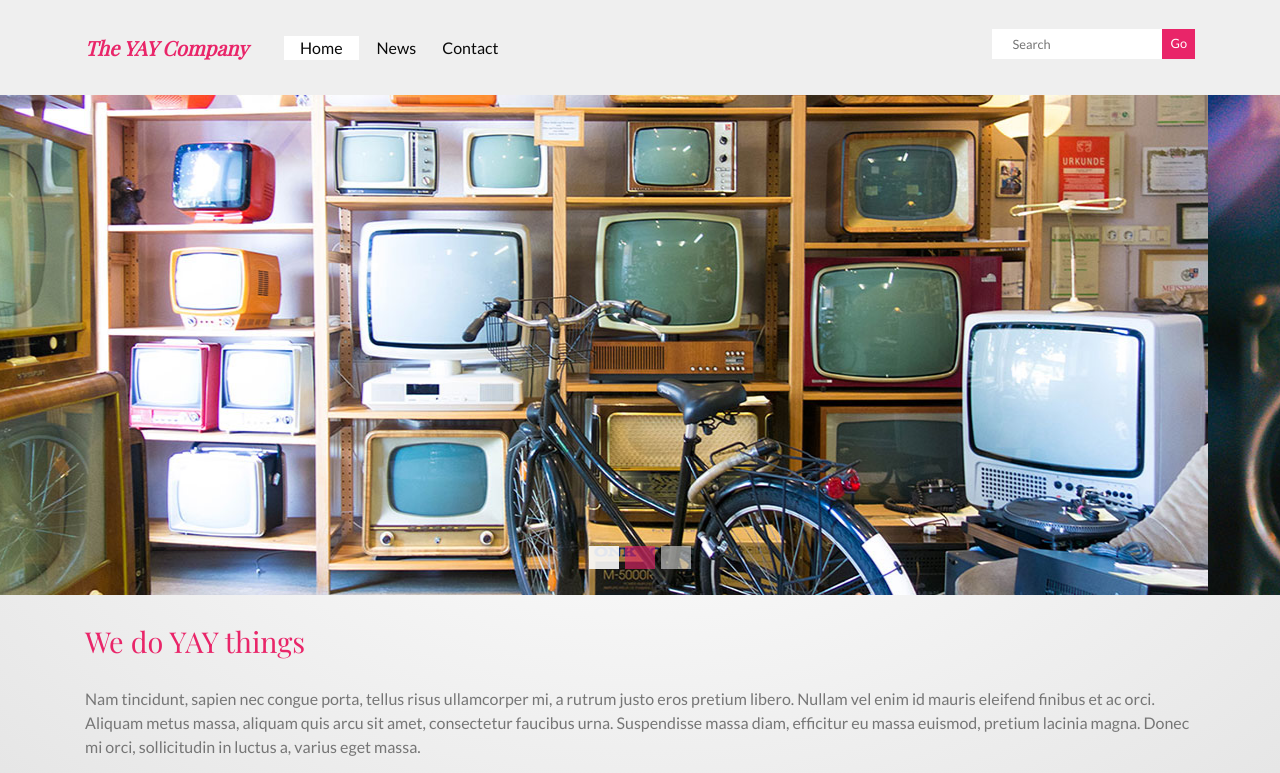
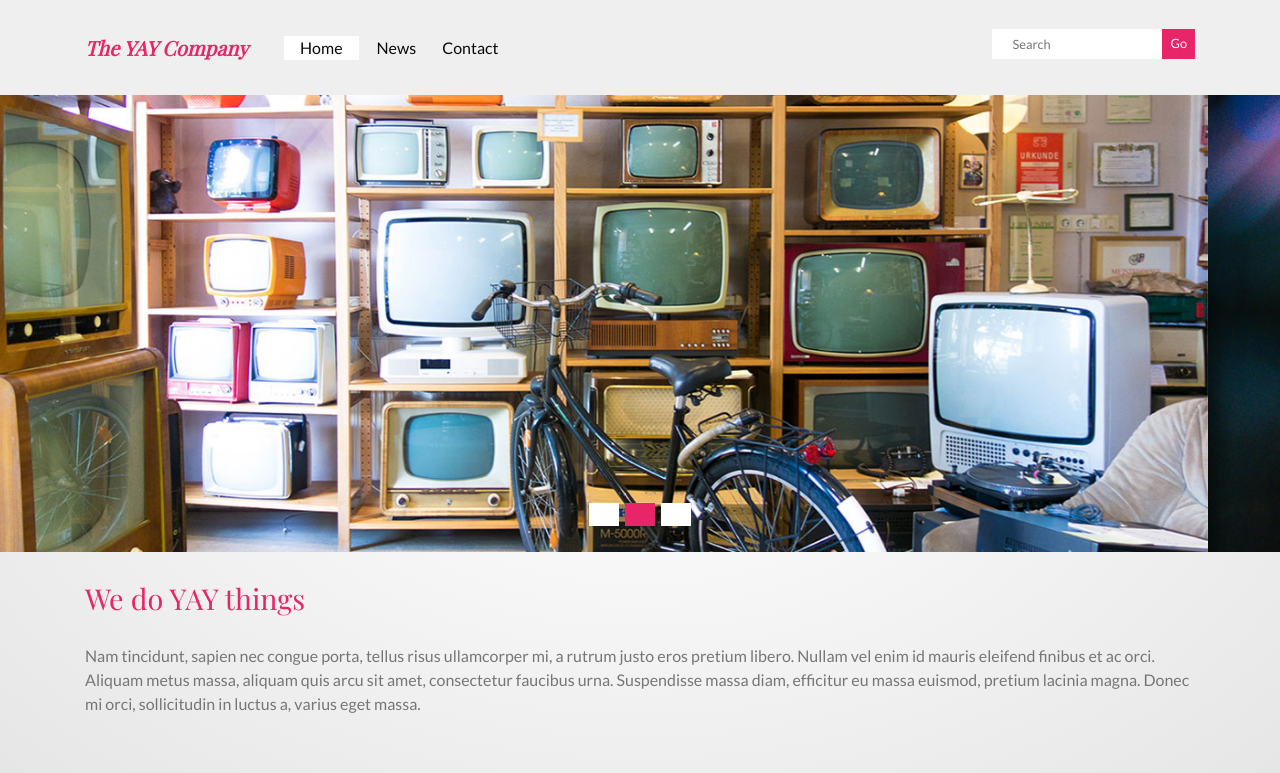
Before and after one commit to Noroff-FEU-Assignments/css-frameworks-ca-tnjensen, a plain HTML site: page index.html in a window 1280 px wide. Shown: the top 773 px of the page. Drawn offline with nearby package versions, Linux system fonts and the light colour scheme; a web font is replaced by a local one.

Commit message:
Edited carousel image and indicators

```diff
--- a/sass/partials/_carousel.scss
+++ b/sass/partials/_carousel.scss
@@ -1,5 +1,6 @@
 .carousel-indicators li{
     padding: 10px 0;
+    opacity: 1;
 
     &.active{
         background: $primary;
@@ -13,7 +14,7 @@
 }
 .carousel-inner > .carousel-item img{
    width: 100%;
-   min-height: 500px;
+   min-height: 450px;
    object-fit: cover;
    overflow: hidden;
 
```
Also changed, not shown: index.html (+12 -0 lines), css/style.css, css/style.min.css, 2 other files.
